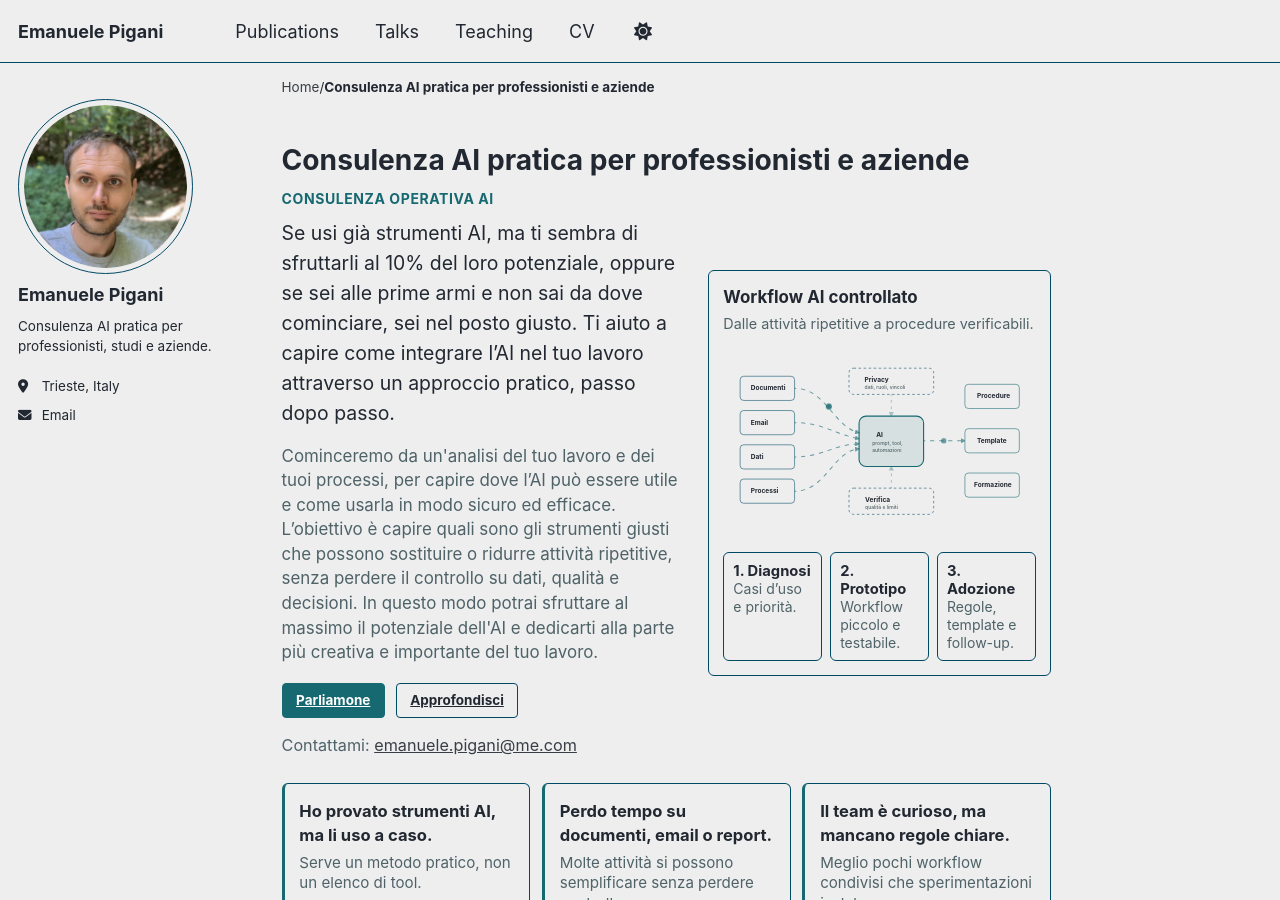
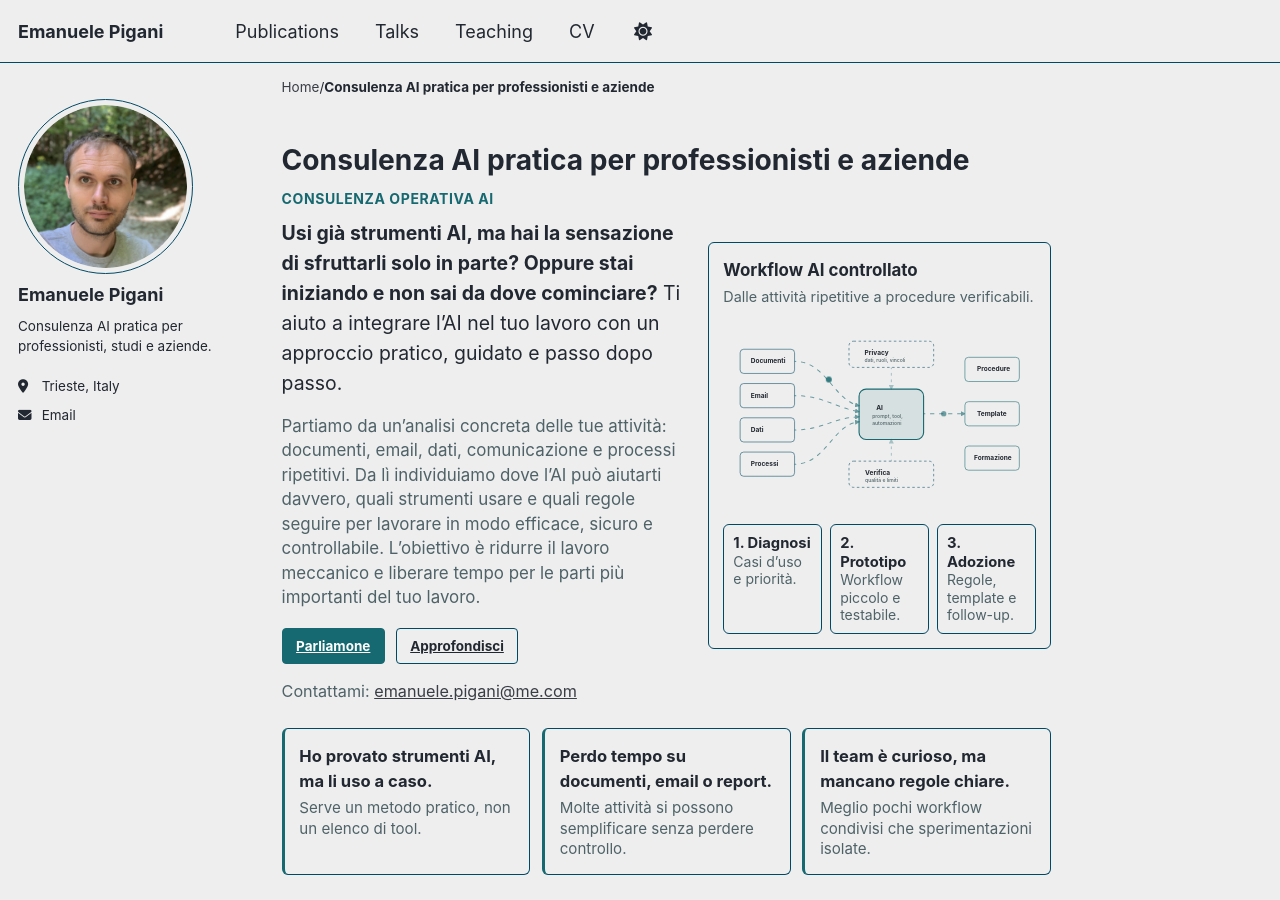
Before and after one commit to epigani/epigani.github.io, a Jekyll site: the page built from _pages/consulenza-ai.md, in a window 1280 px wide and 900 px high. Built offline with Jekyll 4.4.1, drawn with Linux system fonts in a browser that asks for light colours.

Commit message:
Refine AI consulting hero copy

```diff
--- a/_pages/consulenza-ai.md
+++ b/_pages/consulenza-ai.md
@@ -412,10 +412,9 @@ html[data-theme="dark"] .ai-consulting {
   <div class="ai-hero__copy">
     <p class="ai-kicker">Consulenza operativa AI</p>
 
-    <p class="ai-hero__lead">
-    Se usi già strumenti AI, ma ti sembra di sfruttarli al 10% del loro potenziale, oppure se sei alle prime armi e non sai da dove cominciare, sei nel posto giusto. Ti aiuto a capire come integrare l’AI nel tuo lavoro attraverso un approccio pratico, passo dopo passo.</p>
+    <p class="ai-hero__lead"><strong>Usi già strumenti AI, ma hai la sensazione di sfruttarli solo in parte? Oppure stai iniziando e non sai da dove cominciare?</strong> Ti aiuto a integrare l’AI nel tuo lavoro con un approccio pratico, guidato e passo dopo passo.</p>
 
-    <p class="ai-hero__note"> Cominceremo da un'analisi del tuo lavoro e dei tuoi processi, per capire dove l’AI può essere utile e come usarla in modo sicuro ed efficace. L’obiettivo è capire quali sono gli strumenti giusti che possono sostituire o ridurre attività ripetitive, senza perdere il controllo su dati, qualità e decisioni. In questo modo potrai sfruttare al massimo il potenziale dell'AI e dedicarti alla parte più creativa e importante del tuo lavoro.</p>
+    <p class="ai-hero__note">Partiamo da un’analisi concreta delle tue attività: documenti, email, dati, comunicazione e processi ripetitivi. Da lì individuiamo dove l’AI può aiutarti davvero, quali strumenti usare e quali regole seguire per lavorare in modo efficace, sicuro e controllabile. L’obiettivo è ridurre il lavoro meccanico e liberare tempo per le parti più importanti del tuo lavoro.</p>
     <div class="ai-cta-row">
       <a class="btn" href="mailto:emanuele.pigani@me.com">Parliamone</a>
       <a class="btn btn--inverse" href="/consulenza-ai/approfondisci/">Approfondisci</a>
```
